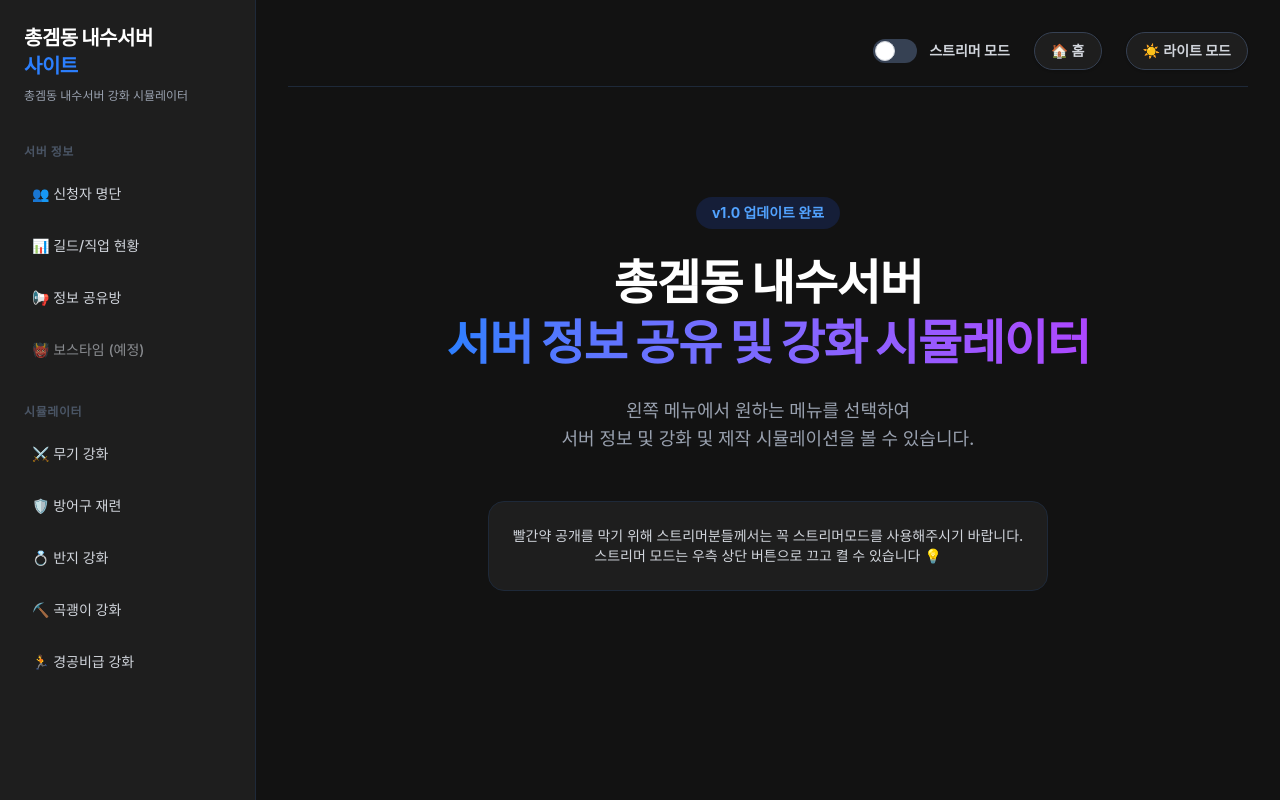
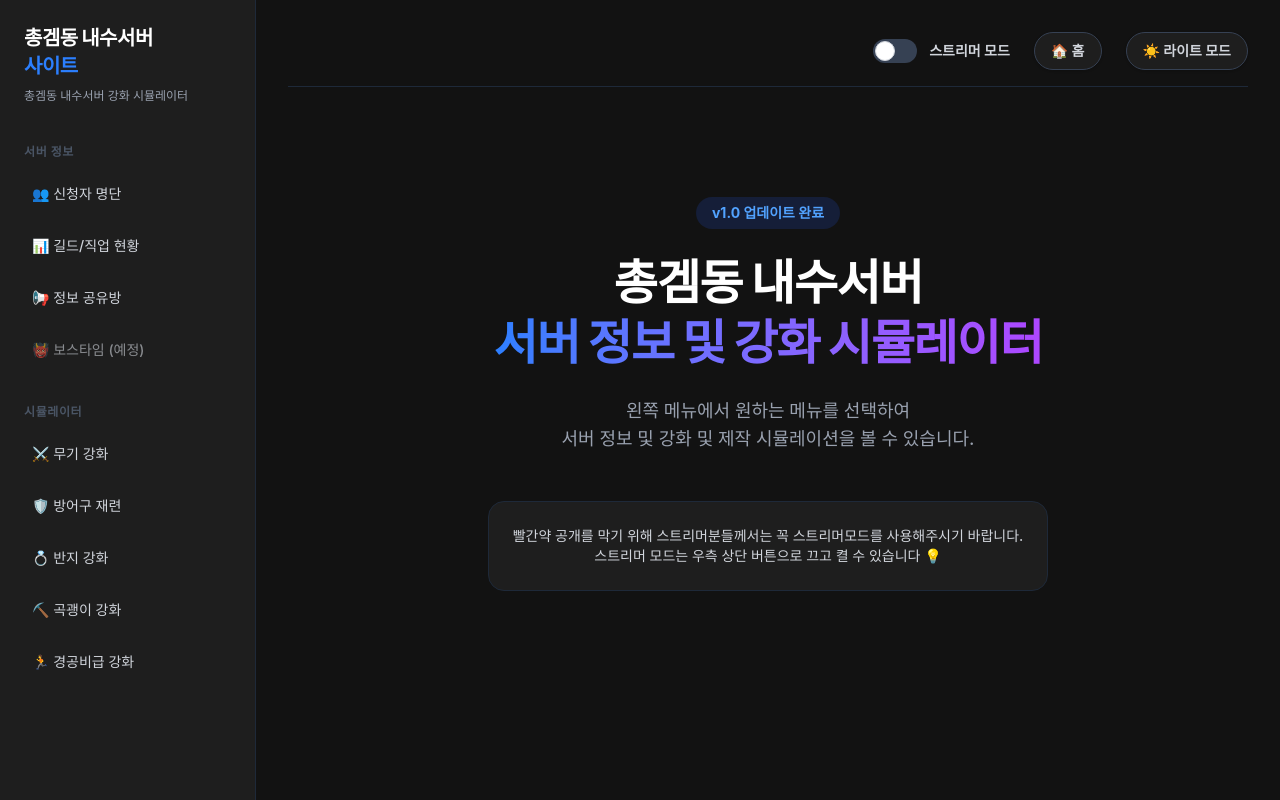
Before and after one commit to RaykimD/FGC-server-site, a Next.js app: page / in a window 1280 px wide. Built offline with nearby package versions, Linux system fonts and the light colour scheme; a web font is replaced by a local one.

Commit message:
Update page.tsx

```diff
--- a/app/page.tsx
+++ b/app/page.tsx
@@ -9,7 +9,7 @@ export default function Home() {
         <h1 className="text-5xl font-black text-gray-900 dark:text-white mb-6 tracking-tight leading-tight">
           총겜동 내수서버<br />
           <span className="text-transparent bg-clip-text bg-gradient-to-r from-blue-500 to-purple-500">
-            서버 정보 공유 및 강화 시뮬레이터
+            서버 정보 및 강화 시뮬레이터
           </span>
         </h1>
 
```
